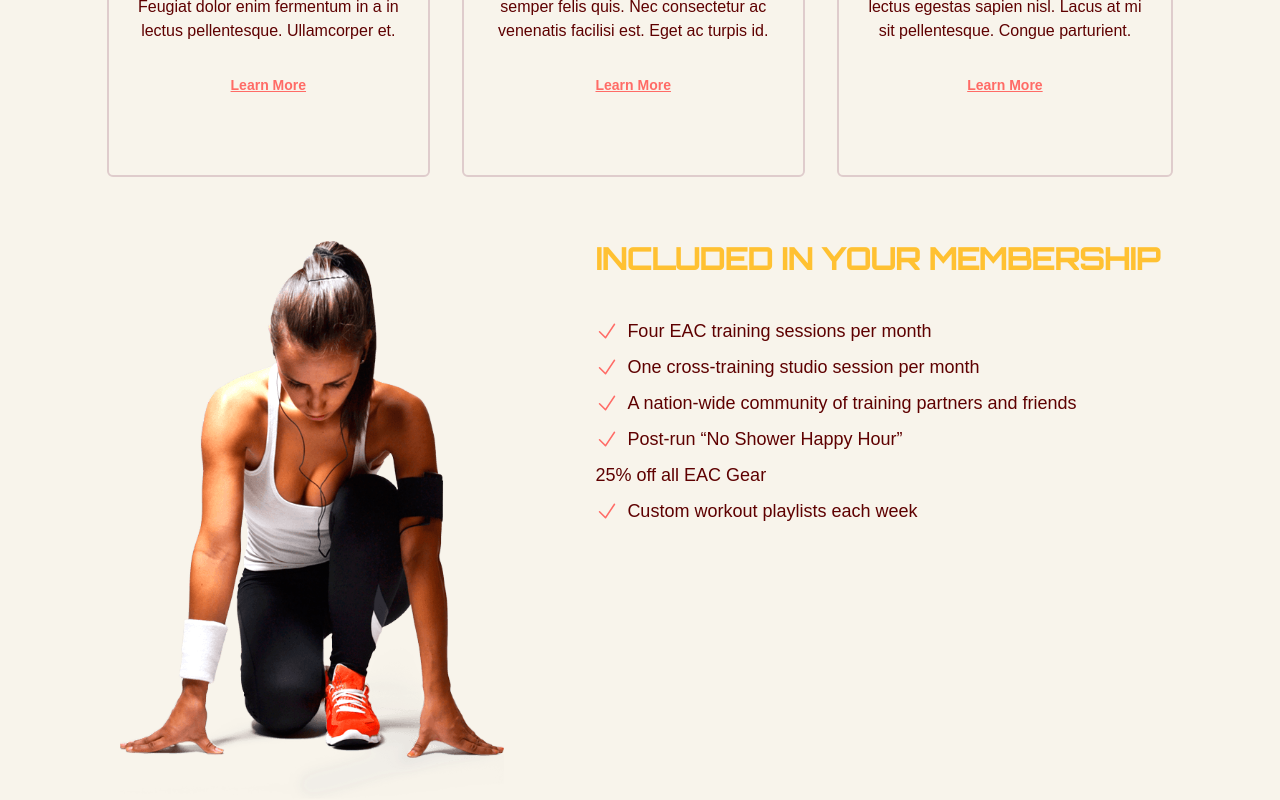
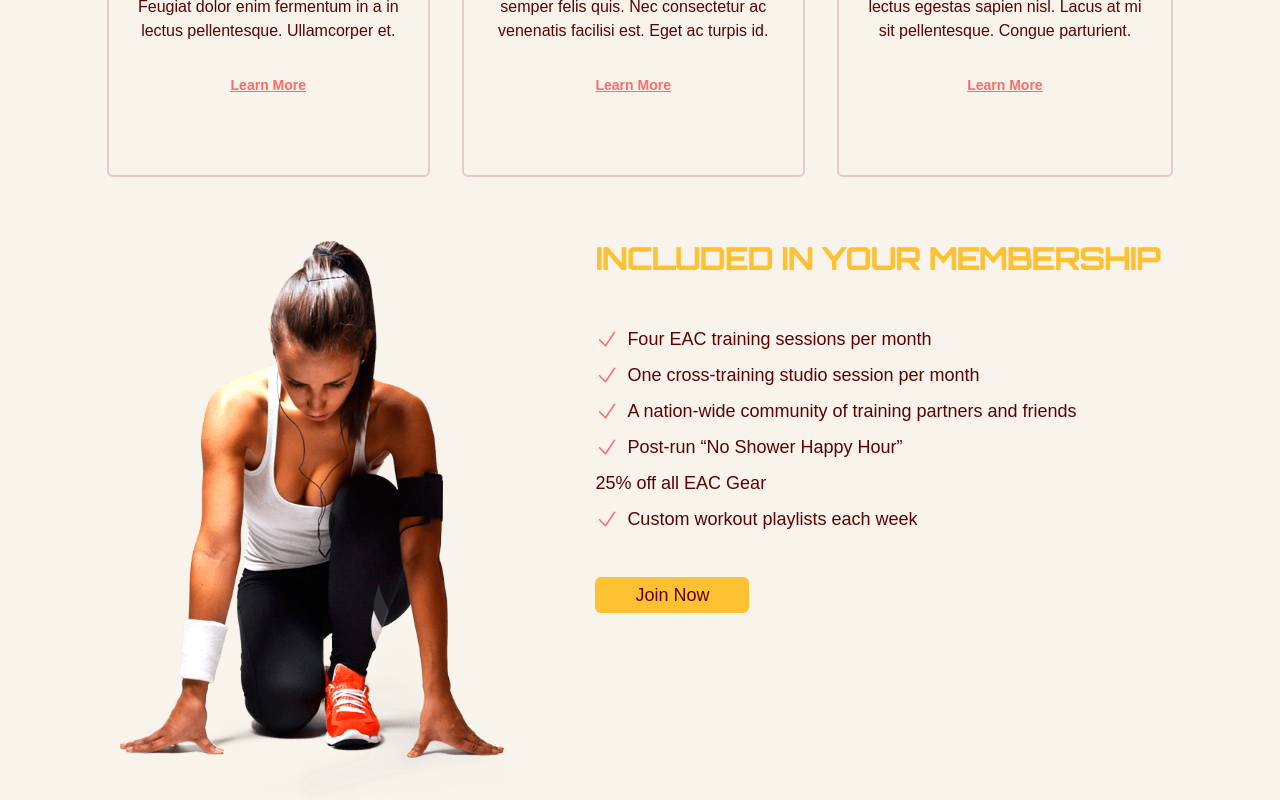
Before and after one commit to YuliiaMay/run-app-ts, a React (Vite) app: page / in a window 1280 px wide. Shown: the part 1507-2307 px from the top of the page. Built offline with nearby package versions, Linux system fonts and the light colour scheme; the HTML template or start-up script is replaced by a standard one; a web font is replaced by a local one.

Commit message:
ADD: membership action btn

```diff
--- a/src/components/Benefits/Benefits.tsx
+++ b/src/components/Benefits/Benefits.tsx
@@ -83,7 +83,7 @@ export const Benefits = ({ setSelectedPage }: Props) => {
                     ))}
                 </motion.div>
 
-                <Membership/>
+                <Membership setSelectedPage={setSelectedPage}/>
 
             </motion.div>
         </section>
--- a/src/components/Benefits/Membership.tsx
+++ b/src/components/Benefits/Membership.tsx
@@ -4,9 +4,14 @@ import Title from "@/shared/Title";
 import {
     CheckIcon,
 } from "@heroicons/react/24/solid";
+import ActionButton from "@/shared/ActionButton";
+import { SelectedPage } from "@/shared/types";
 
+type Props = {
+    setSelectedPage: (value: SelectedPage) => void
+}
 
-export const Membership = () => {
+export const Membership = ({setSelectedPage}: Props) => {
     return (
         <motion.div
             className="flex gap-16 justify-around my-16"
@@ -24,7 +29,8 @@ export const Membership = () => {
             </div>
             <div>
                 <Title>Included in Your Membership</Title>
-                <ul className="mt-10 text-lg">
+
+                <ul className="my-12 text-lg">
                     <li className="flex gap-2 mb-2">
                         <CheckIcon className="text-primary-500 w-6"/>
                         Four EAC training sessions per month
@@ -47,7 +53,14 @@ export const Membership = () => {
                         Custom workout playlists each week
                     </li>
                 </ul>
+
+                <ActionButton setSelectedPage={setSelectedPage}>
+                    Join Now
+                </ActionButton>
             </div>
+
+
+
 
         </motion.div>
     );
```
